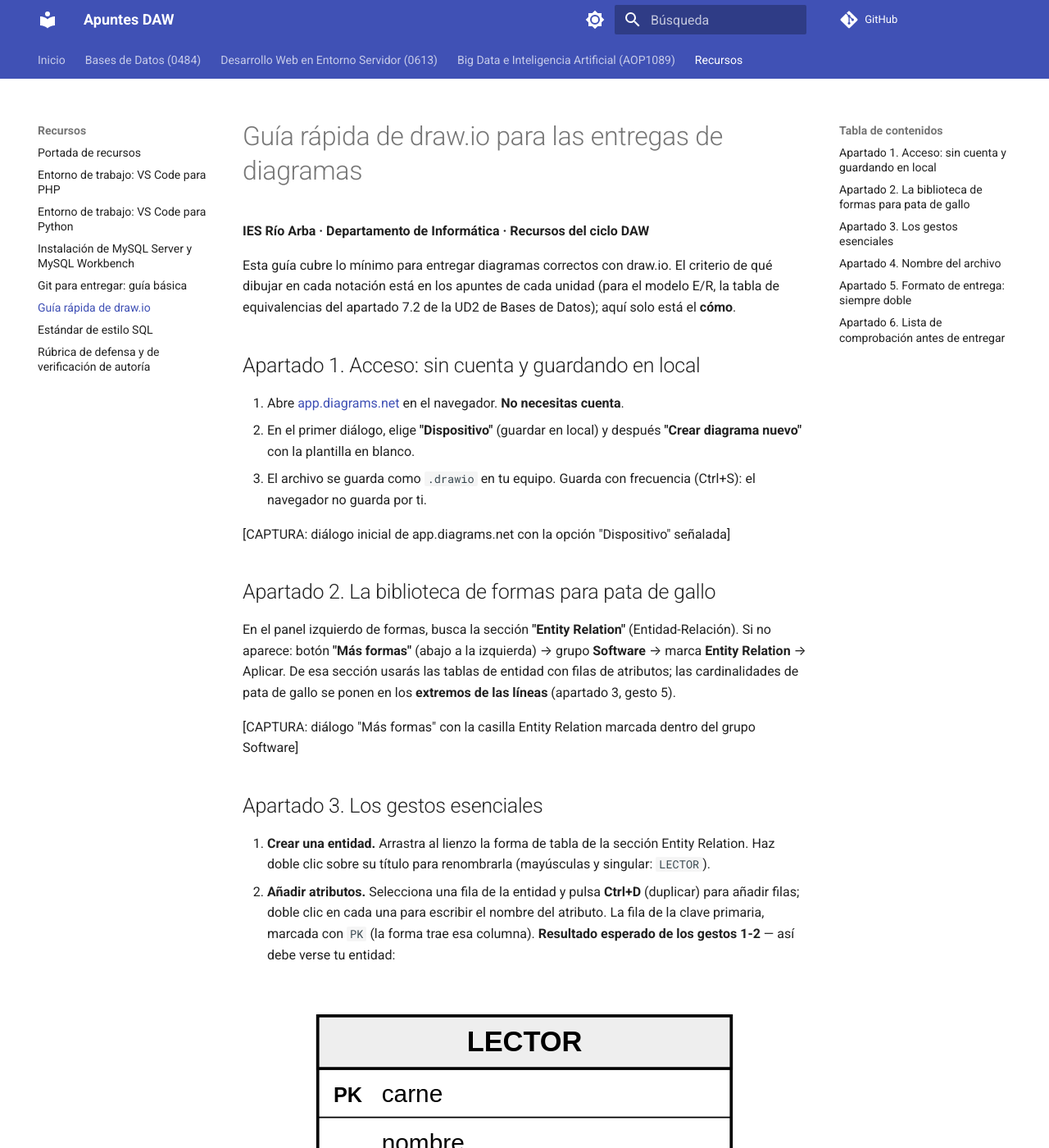
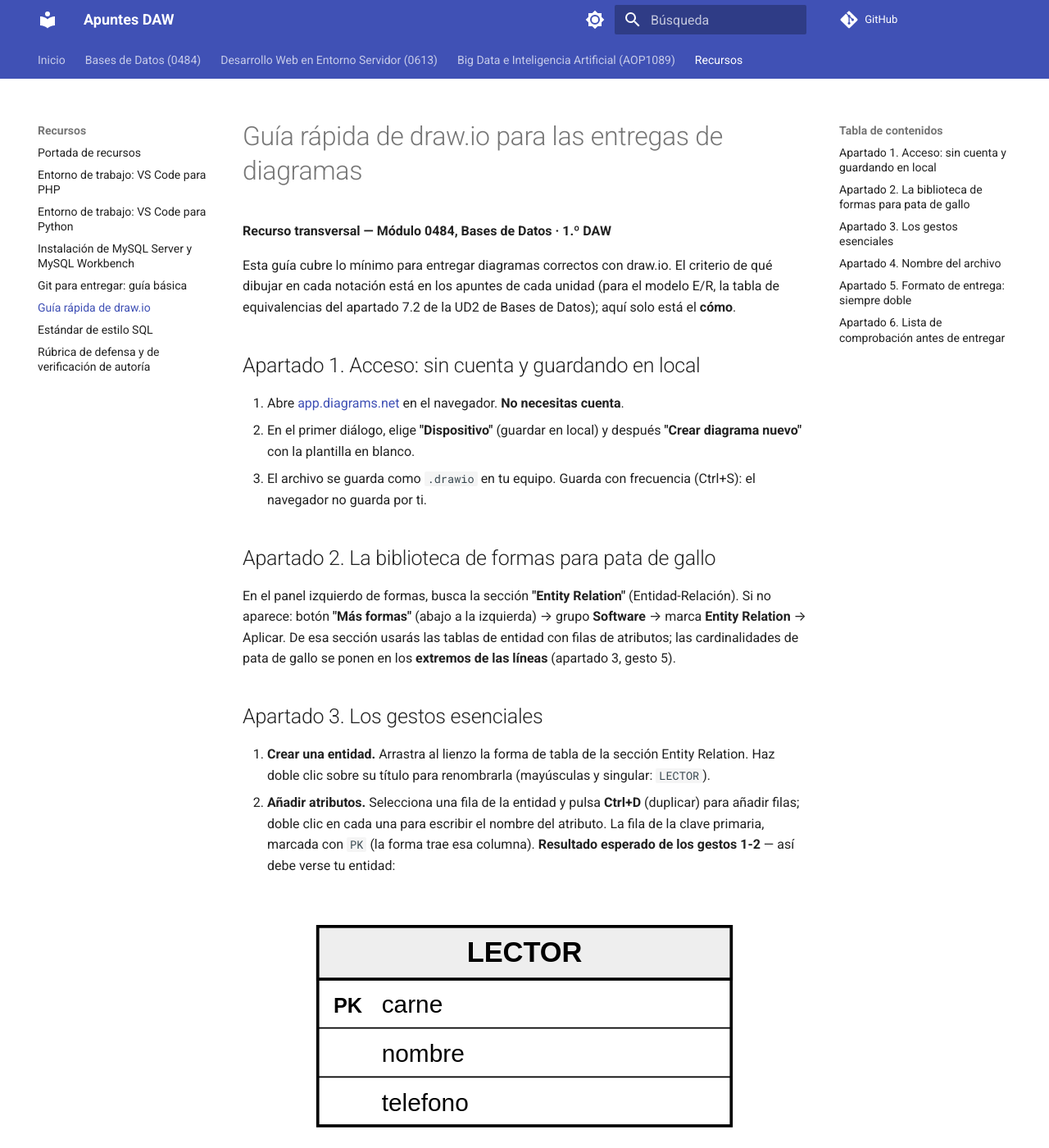
Before and after one commit to codigoRonin/apuntes-daw, an MkDocs documentation site: the page built from docs/recursos/guia-drawio.md, in a window 1280 px wide and 1400 px high. Shown: the whole window at 82% size. Built offline with MkDocs 1.6.1 and Material for MkDocs 9.7.7, drawn with Linux system fonts in a browser that asks for light colours; comment, search, counter and statistics services are not loaded; some of the changed text lies outside the part shown.

Commit message:
Guía de draw.io: fuera los marcadores de captura y la cabecera del centro
Los tres marcadores [CAPTURA: …] se veían en la página publicada; los
pasos se entienden sin ellos. La cabecera pasa a ser la de los demás
recursos del módulo.

```diff
--- a/docs/recursos/guia-drawio.md
+++ b/docs/recursos/guia-drawio.md
@@ -1,6 +1,6 @@
 # Guía rápida de draw.io para las entregas de diagramas
 
-**IES Río Arba · Departamento de Informática · Recursos del ciclo DAW**
+**Recurso transversal — Módulo 0484, Bases de Datos · 1.º DAW**
 
 Esta guía cubre lo mínimo para entregar diagramas correctos con draw.io. El criterio de qué dibujar en cada notación está en los apuntes de cada unidad (para el modelo E/R, la tabla de equivalencias del apartado 7.2 de la UD2 de Bases de Datos); aquí solo está el **cómo**.
 
@@ -10,13 +10,9 @@ Esta guía cubre lo mínimo para entregar diagramas correctos con draw.io. El cr
 2. En el primer diálogo, elige **"Dispositivo"** (guardar en local) y después **"Crear diagrama nuevo"** con la plantilla en blanco.
 3. El archivo se guarda como `.drawio` en tu equipo. Guarda con frecuencia (Ctrl+S): el navegador no guarda por ti.
 
-[CAPTURA: diálogo inicial de app.diagrams.net con la opción "Dispositivo" señalada]
-
 ## Apartado 2. La biblioteca de formas para pata de gallo
 
 En el panel izquierdo de formas, busca la sección **"Entity Relation"** (Entidad-Relación). Si no aparece: botón **"Más formas"** (abajo a la izquierda) → grupo **Software** → marca **Entity Relation** → Aplicar. De esa sección usarás las tablas de entidad con filas de atributos; las cardinalidades de pata de gallo se ponen en los **extremos de las líneas** (apartado 3, gesto 5).
-
-[CAPTURA: diálogo "Más formas" con la casilla Entity Relation marcada dentro del grupo Software]
 
 ## Apartado 3. Los gestos esenciales
 
@@ -29,8 +25,6 @@ En el panel izquierdo de formas, busca la sección **"Entity Relation"** (Entida
 3. **Crear una relación.** Acerca el puntero al borde de una entidad hasta que aparezcan las flechas azules direccionales; arrastra desde el borde hasta la otra entidad. Suelta cuando la entidad destino quede resaltada: la línea queda **anclada** (se mueve con las entidades).
 4. **Etiquetar la relación.** Doble clic sobre la línea y escribe el verbo (`realiza`). Puedes añadir en la misma etiqueta el tipo (`1:N`), como recomiendan los apuntes de la UD2.
 5. **Poner las cardinalidades de los extremos.** Selecciona la línea y, en el panel derecho, pestaña **Estilo**, despliega las opciones de **inicio y fin de línea**: elige el símbolo de pata de gallo que corresponda en cada extremo (muchos, uno, cero-o-uno…). Comprueba los dos extremos: el error clásico es dejar uno con la flecha por defecto.
-
-    [CAPTURA: panel Estilo con los desplegables de inicio y fin de línea mostrando los terminadores de pata de gallo]
 
 **Resultado esperado de los gestos 3-5** — línea anclada, etiqueta con verbo y tipo, terminadores correctos en los dos extremos:
 
```
